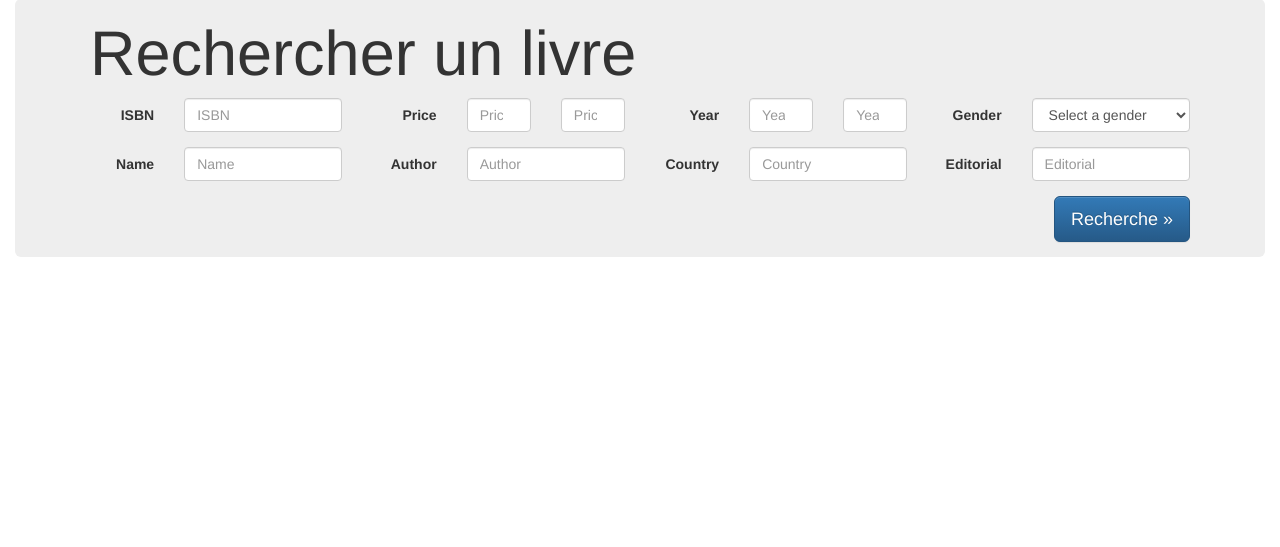
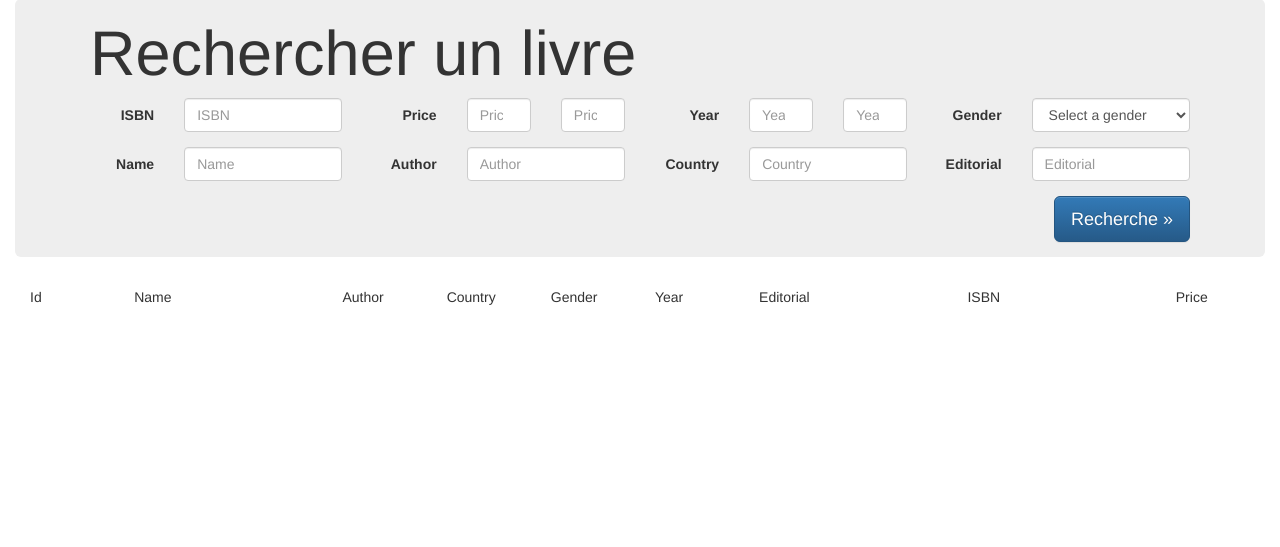
Before and after one commit to 3WA-Strasbourg-S10/correct_recherche, a PHP site: page / in a window 1280 px wide. Shown: the part 51-598 px from the top of the page. Run offline with PHP 8.4, Linux system fonts and the light colour scheme; data that the repository does not hold is empty.

Commit message:
maj search

```diff
--- a/apps/search.php
+++ b/apps/search.php
@@ -1,4 +1,34 @@
 <?php
+$isbn = "";
+if (isset($_GET['isbn']))
+	$isbn = $_GET['isbn'];
+$price_min = "";
+if (isset($_GET['price_min']))
+	$price_min = $_GET['price_min'];
+$price_max = "";
+if (isset($_GET['price_max']))
+	$price_max = $_GET['price_max'];
+$year_min = "";
+if (isset($_GET['year_min']))
+	$year_min = $_GET['year_min'];
+$year_max = "";
+if (isset($_GET['year_max']))
+	$year_max = $_GET['year_max'];
+$gender = "";
+if (isset($_GET['gender']))
+	$gender = $_GET['gender'];
+$name = "";
+if (isset($_GET['name']))
+	$name = $_GET['name'];
+$author = "";
+if (isset($_GET['author']))
+	$author = $_GET['author'];
+$country = "";
+if (isset($_GET['country']))
+	$country = $_GET['country'];
+$editorial = "";
+if (isset($_GET['editorial']))
+	$editorial = $_GET['editorial'];
 $manager = new BookManager($db);
 $genders = $manager->findGenders();
 require('views/search.phtml');
--- a/apps/search_elem.php
+++ b/apps/search_elem.php
@@ -1,8 +1,11 @@
 <?php
 $manager = new BookManager($db);
-$list = $manager->findAll();
-foreach ($list AS $book)
+if (isset($_GET['isbn'], $_GET['price_min'], $_GET['price_max'], $_GET['year_min'], $_GET['year_max'], $_GET['gender'], $_GET['name'], $_GET['author'], $_GET['country'], $_GET['editorial']))
 {
-	require('views/search_elem.phtml');
+	$list = $manager->search($_GET['isbn'], $_GET['price_min'], $_GET['price_max'], $_GET['year_min'], $_GET['year_max'], $_GET['gender'], $_GET['name'], $_GET['author'], $_GET['country'], $_GET['editorial']);
+	foreach ($list AS $book)
+	{
+		require('views/search_elem.phtml');
+	}
 }
 ?>
--- a/models/BookManager.class.php
+++ b/models/BookManager.class.php
@@ -8,6 +8,130 @@ class BookManager
 		$this->db = $db;
 	}
 
+	public function search($isbn, $price_min, $price_max, $year_min, $year_max, $gender, $name, $author, $country, $editorial)
+	{
+		$request = "SELECT * FROM books WHERE 1 ";
+		if ($isbn != "")
+		{
+			$isbn = mysqli_real_escape_string($this->db, $isbn);
+			$request .= " AND isbn LIKE '%".$isbn."%' ";
+		}
+		if ($price_min != "")
+		{
+			$price_min = intval($price_min);
+			$request .= " AND price >= '".$price_min."' ";
+		}
+		if ($price_max != "")
+		{
+			$price_max = intval($price_max);
+			$request .= " AND price <= '".$price_max."' ";
+		}
+		if ($year_min != "")
+		{
+			$year_min = intval($year_min);
+			$request .= " AND YEAR(year) >= '".$year_min."' ";
+		}
+		if ($year_max != "")
+		{
+			$year_max = intval($year_max);
+			$request .= " AND YEAR(year) <= '".$year_max."' ";
+		}
+		if ($gender != "")
+		{
+			$gender = mysqli_real_escape_string($this->db, $gender);
+			$request .= " AND gender='".$gender."' ";
+		}
+		if ($name != "")
+		{
+			$name = mysqli_real_escape_string($this->db, $name);
+			$request .= " AND name LIKE '%".$name."%' ";
+		}
+		if ($author != "")
+		{
+			$author = mysqli_real_escape_string($this->db, $author);
+			$request .= " AND author LIKE '%".$author."%' ";
+		}
+		if ($country != "")
+		{
+			$country = mysqli_real_escape_string($this->db, $country);
+			$request .= " AND country LIKE '%".$country."%' ";
+		}
+		if ($editorial != "")
+		{
+			$editorial = mysqli_real_escape_string($this->db, $editorial);
+			$request .= " AND editorial LIKE '%".$editorial."%' ";
+		}
+		$request .= " ORDER BY name DESC";
+		$list = [];
+		$res = mysqli_query($this->db, $request);
+		while ($book = mysqli_fetch_object($res, "Book", [$this->db]))
+		{
+			$list[] = $book;
+		}
+		return $list;
+	}
+	public function search2($isbn, $price_min, $price_max, $year_min, $year_max, $gender, $name, $author, $country, $editorial)
+	{
+		$where = [" 1 "];
+		if ($isbn != "")
+		{
+			$isbn = mysqli_real_escape_string($this->db, $isbn);
+			$where[] = " isbn LIKE '%".$isbn."%' ";
+		}
+		if ($price_min != "")
+		{
+			$price_min = intval($price_min);
+			$where[] = " price >= '".$price_min."' ";
+		}
+		if ($price_max != "")
+		{
+			$price_max = intval($price_max);
+			$where[] = " price <= '".$price_max."' ";
+		}
+		if ($year_min != "")
+		{
+			$year_min = intval($year_min);
+			$where[] = " YEAR(year) >= '".$year_min."' ";
+		}
+		if ($year_max != "")
+		{
+			$year_max = intval($year_max);
+			$where[] = " YEAR(year) <= '".$year_max."' ";
+		}
+		if ($gender != "")
+		{
+			$gender = mysqli_real_escape_string($this->db, $gender);
+			$where[] = " gender='".$gender."' ";
+		}
+		if ($name != "")
+		{
+			$name = mysqli_real_escape_string($this->db, $name);
+			$where[] = " name LIKE '%".$name."%' ";
+		}
+		if ($author != "")
+		{
+			$author = mysqli_real_escape_string($this->db, $author);
+			$where[] = " author LIKE '%".$author."%' ";
+		}
+		if ($country != "")
+		{
+			$country = mysqli_real_escape_string($this->db, $country);
+			$where[] = " country LIKE '%".$country."%' ";
+		}
+		if ($editorial != "")
+		{
+			$editorial = mysqli_real_escape_string($this->db, $editorial);
+			$where[] = " editorial LIKE '%".$editorial."%' ";
+		}
+		$request = "SELECT * FROM books WHERE ".implode('AND', $where)." ORDER BY name ASC LIMIT 50";
+		$list = [];
+		$res = mysqli_query($this->db, $request);
+		while ($book = mysqli_fetch_object($res, "Book", [$this->db]))
+		{
+			$list[] = $book;
+		}
+		return $list;
+	}
 	public function findGenders()
 	{
 		$list = [];
@@ -21,7 +145,7 @@ class BookManager
 	public function findAll()
 	{
 		$list = [];
-		$res = mysqli_query($this->db, "SELECT * FROM books ORDER BY year DESC LIMIT 10");
+		$res = mysqli_query($this->db, "SELECT * FROM books ORDER BY name DESC LIMIT 10");
 		while ($book = mysqli_fetch_object($res, "Book", [$this->db]))
 		{
 			$list[] = $book;
--- a/views/search.phtml
+++ b/views/search.phtml
@@ -5,21 +5,21 @@
 			<div class="form-group">
 				<label class="col-md-1 control-label" for="isbn">ISBN</label>
 				<div class="col-md-2">
-					<input type="text" class="form-control" id="isbn" placeholder="ISBN" name="isbn">
+					<input type="text" class="form-control" id="isbn" placeholder="ISBN" name="isbn" value="<?=$isbn?>">
 				</div>
 				<label class="col-md-1 control-label">Price</label>
 				<div class="col-md-1">
-					<input type="number" class="form-control" placeholder="Price Min" name="price_min">
+					<input type="number" class="form-control" placeholder="Price Min" name="price_min" value="<?=$price_min?>">
 				</div>
 				<div class="col-md-1">
-					<input type="number" class="form-control" placeholder="Price Max" name="price_max">
+					<input type="number" class="form-control" placeholder="Price Max" name="price_max" value="<?=$price_max?>">
 				</div>
 				<label class="col-md-1 control-label">Year</label>
 				<div class="col-md-1">
-					<input type="number" min="1980" max="2017" class="form-control" placeholder="Year Start" name="year_min">
+					<input type="number" min="1980" max="2017" class="form-control" placeholder="Year Start" name="year_min" value="<?=$year_min?>">
 				</div>
 				<div class="col-md-1">
-					<input type="number" min="1980" max="2017" class="form-control" placeholder="Year End" name="year_max">
+					<input type="number" min="1980" max="2017" class="form-control" placeholder="Year End" name="year_max" value="<?=$year_max?>">
 				</div>
 				<label class="col-md-1 control-label" for="gender">Gender</label>
 				<div class="col-md-2">
@@ -34,25 +34,54 @@
 			<div class="form-group">
 				<label class="col-md-1 control-label" for="name">Name</label>
 				<div class="col-md-2">
-					<input type="text" class="form-control" id="name" placeholder="Name" name="name">
+					<input type="text" class="form-control" id="name" placeholder="Name" name="name" value="<?=$name?>">
 				</div>
 				<label class="col-md-1 control-label" for="author">Author</label>
 				<div class="col-md-2">
-					<input type="text" class="form-control" id="author" placeholder="Author" name="author">
+					<input type="text" class="form-control" id="author" placeholder="Author" name="author" value="<?=$author?>">
 				</div>
 				<label class="col-md-1 control-label" for="country">Country</label>
 				<div class="col-md-2">
-					<input type="text" class="form-control" id="country" placeholder="Country" name="country">
+					<input type="text" class="form-control" id="country" placeholder="Country" name="country" value="<?=$country?>">
 				</div>
 				<label class="col-md-1 control-label" for="editorial">Editorial</label>
 				<div class="col-md-2">
-					<input type="text" class="form-control" id="editorial" placeholder="Editorial" name="editorial">
+					<input type="text" class="form-control" id="editorial" placeholder="Editorial" name="editorial" value="<?=$editorial?>">
 				</div>
 			</div>
 			<button type="submit" class="btn btn-primary btn-lg pull-right">Recherche &raquo;</button>
 		</form>
 	</div>
 </div>
-<div class="container">
+<div class="container-fluid">
+	<div class="row">
+		<div class="col-md-1">
+			Id
+		</div>
+		<div class="col-md-2">
+			Name
+		</div>
+		<div class="col-md-1">
+			Author
+		</div>
+		<div class="col-md-1">
+			Country
+		</div>
+		<div class="col-md-1">
+			Gender
+		</div>
+		<div class="col-md-1">
+			Year
+		</div>
+		<div class="col-md-2">
+			Editorial
+		</div>
+		<div class="col-md-2">
+			ISBN
+		</div>
+		<div class="col-md-1">
+			Price
+		</div>
+	</div>
 	<?php require('apps/search_elem.php'); ?>
 </div>
```
Also changed, not shown: views/search_elem.phtml (+28 -2 lines).
